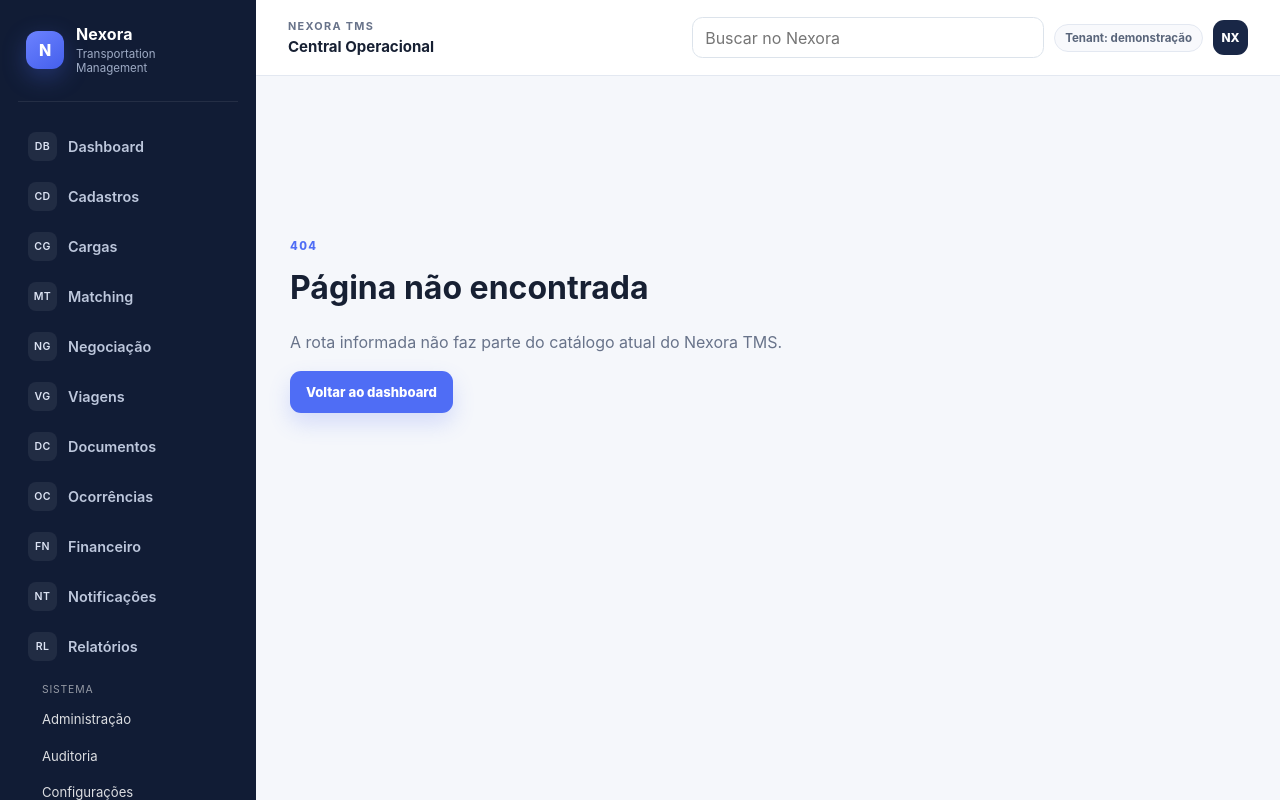
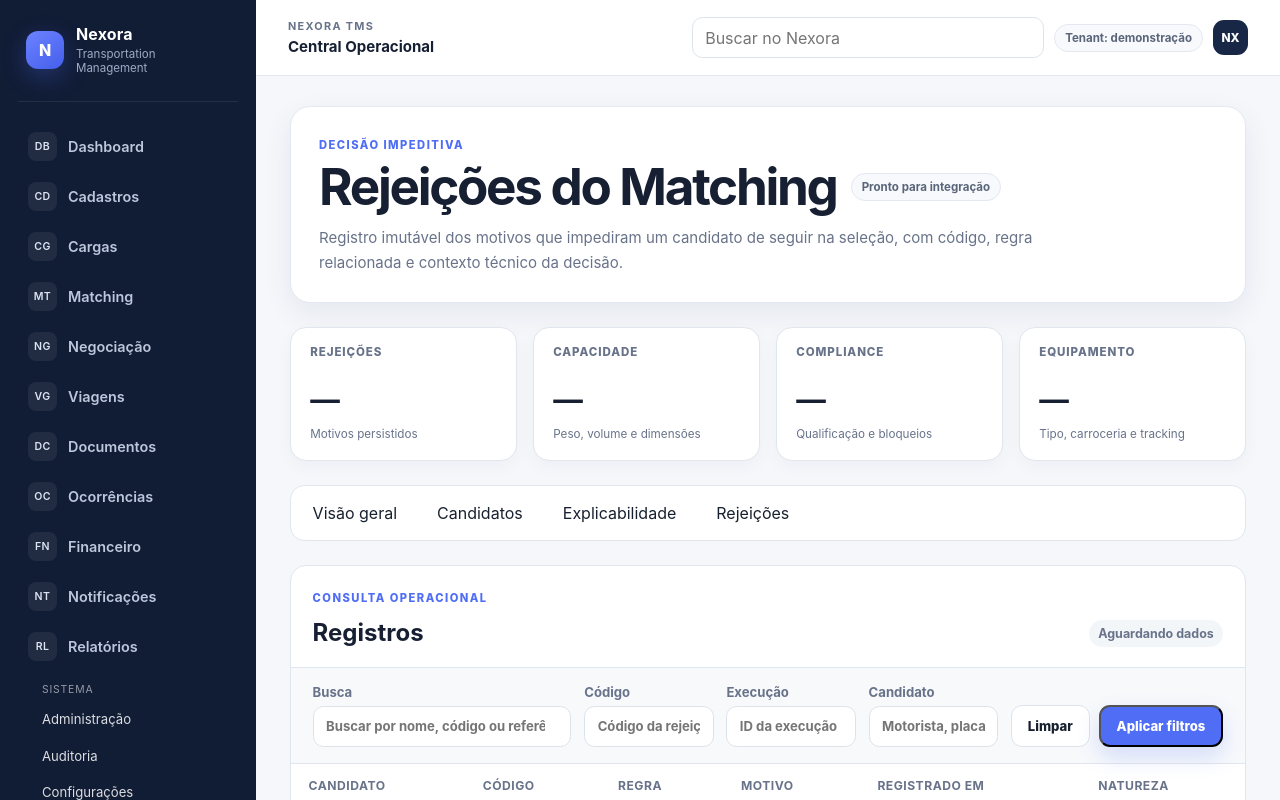
Before and after one commit to brunabarrichello/nexora-tms, a Next.js app in the folder apps/web/: page /matching/rejeicoes in a window 1280 px wide. Before the commit this address had no page. Shown: the top 800 px of the page. Built offline with nearby package versions, Linux system fonts and the light colour scheme.

Commit message:
feat(web): add matching rejections page

```diff
--- /dev/null
+++ b/apps/web/app/matching/rejeicoes/page.tsx
@@ -0,0 +1,42 @@
+import { OperationalPage } from '../../_components/operational-page';
+
+export const metadata = { title: 'Rejeições do Matching' };
+
+export default function Page() {
+  return (
+    <OperationalPage
+      eyebrow="Decisão impeditiva"
+      title="Rejeições do Matching"
+      description="Registro imutável dos motivos que impediram um candidato de seguir na seleção, com código, regra relacionada e contexto técnico da decisão."
+      metrics={[
+        { label: 'Rejeições', helper: 'Motivos persistidos' },
+        { label: 'Capacidade', helper: 'Peso, volume e dimensões' },
+        { label: 'Compliance', helper: 'Qualificação e bloqueios' },
+        { label: 'Equipamento', helper: 'Tipo, carroceria e tracking' },
+      ]}
+      filters={[
+        { label: 'Código', name: 'code', placeholder: 'Código da rejeição' },
+        { label: 'Execução', name: 'run', placeholder: 'ID da execução' },
+        { label: 'Candidato', name: 'candidate', placeholder: 'Motorista, placa ou atribuição' },
+      ]}
+      columns={[
+        { key: 'candidate', label: 'Candidato' },
+        { key: 'code', label: 'Código' },
+        { key: 'rule', label: 'Regra' },
+        { key: 'reason', label: 'Motivo' },
+        { key: 'createdAt', label: 'Registrado em' },
+        { key: 'status', label: 'Natureza' },
+      ]}
+      tabs={[
+        { href: '/matching', label: 'Visão geral' },
+        { href: '/matching/candidatos', label: 'Candidatos' },
+        { href: '/matching/explicabilidade', label: 'Explicabilidade' },
+        { href: '/matching/rejeicoes', label: 'Rejeições' },
+      ]}
+      integrationNotes={[
+        'Rejeições são append-only: uma nova execução pode produzir decisão diferente, mas nunca reescreve a execução anterior.',
+        'O contexto técnico poderá ser apresentado de forma segura sem expor dados sensíveis desnecessários.',
+      ]}
+    />
+  );
+}
```
